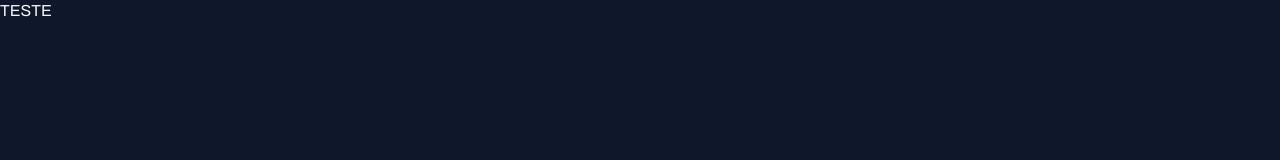
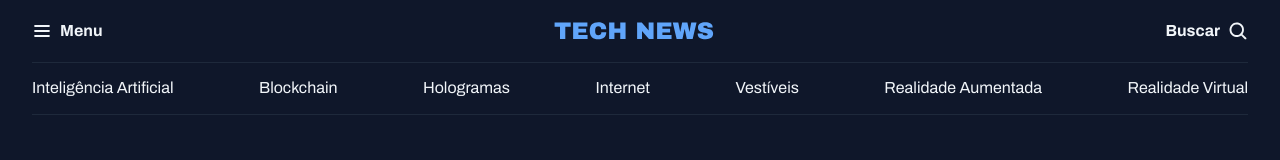
Before and after one commit to bruno-ebb/Projeto-News_Portal, a plain HTML site: page index.html in a window 1280 px wide. Drawn offline with Linux system fonts and the light colour scheme.

Commit message:
Created header

```diff
--- a/index.html
+++ b/index.html
@@ -17,6 +17,29 @@
   </head>
 
   <body>
-    TESTE
+    <header class="container">
+
+      <nav id="primary" class="grid grid-flow-col">
+        <div>
+          <img src="assets/icons/List.svg" alt="ícone de uma lista">
+          <strong>Menu</strong>
+        </div>
+        <div><img src="assets/logo.svg" alt="TechNews Logo"></div>
+        <div>
+          <strong>Buscar</strong>
+          <img src="assets/icons/MagnifyingGlass.svg" alt="ícone de uma lupa">
+        </div>
+      </nav>
+
+      <nav id="secondary" class="grid grid-flow-col">
+        <a href="#">Inteligência Artificial</a>
+        <a href="#">Blockchain</a>
+        <a href="#">Hologramas</a>
+        <a href="#">Internet</a>
+        <a href="#">Vestíveis</a>
+        <a href="#">Realidade Aumentada</a>
+        <a href="#">Realidade Virtual</a>
+      </nav>
+    </header>
   </body>
 </html>
--- a/styles/global.css
+++ b/styles/global.css
@@ -44,3 +44,19 @@ a:hover {
 h1, h2, h3 {
   font: inherit;
 }
+
+.container {
+  max-width: 1280px;
+  padding-inline: 32px;
+  margin-inline: auto;
+}
+
+/* UTILITY-FIRST - CLASSE UTILITÁRIA: quando uma classe faz apenas uma coisa */
+
+.grid {
+  display: grid;
+}
+
+.grid-flow-col {
+  grid-auto-flow: column;
+}
--- /dev/null
+++ b/styles/header.css
@@ -0,0 +1,25 @@
+#primary {
+  padding-block: 20px;
+
+  div {
+    display: flex;
+    align-items: center;
+    gap: 8px;
+  }
+
+  /* NESTING CSS */
+  div:nth-child(2) {
+    margin-inline: auto;
+  }
+
+  div:nth-child(3) {
+    justify-self: end;
+  }
+}
+
+#secondary {
+  padding-block: 14px;
+  border: solid 1px var(--stroke-color);
+  border-inline: none;
+  justify-content: space-between;
+}
--- a/styles/index.css
+++ b/styles/index.css
@@ -1 +1,2 @@
 @import url(global.css);
+@import url(header.css);
```
